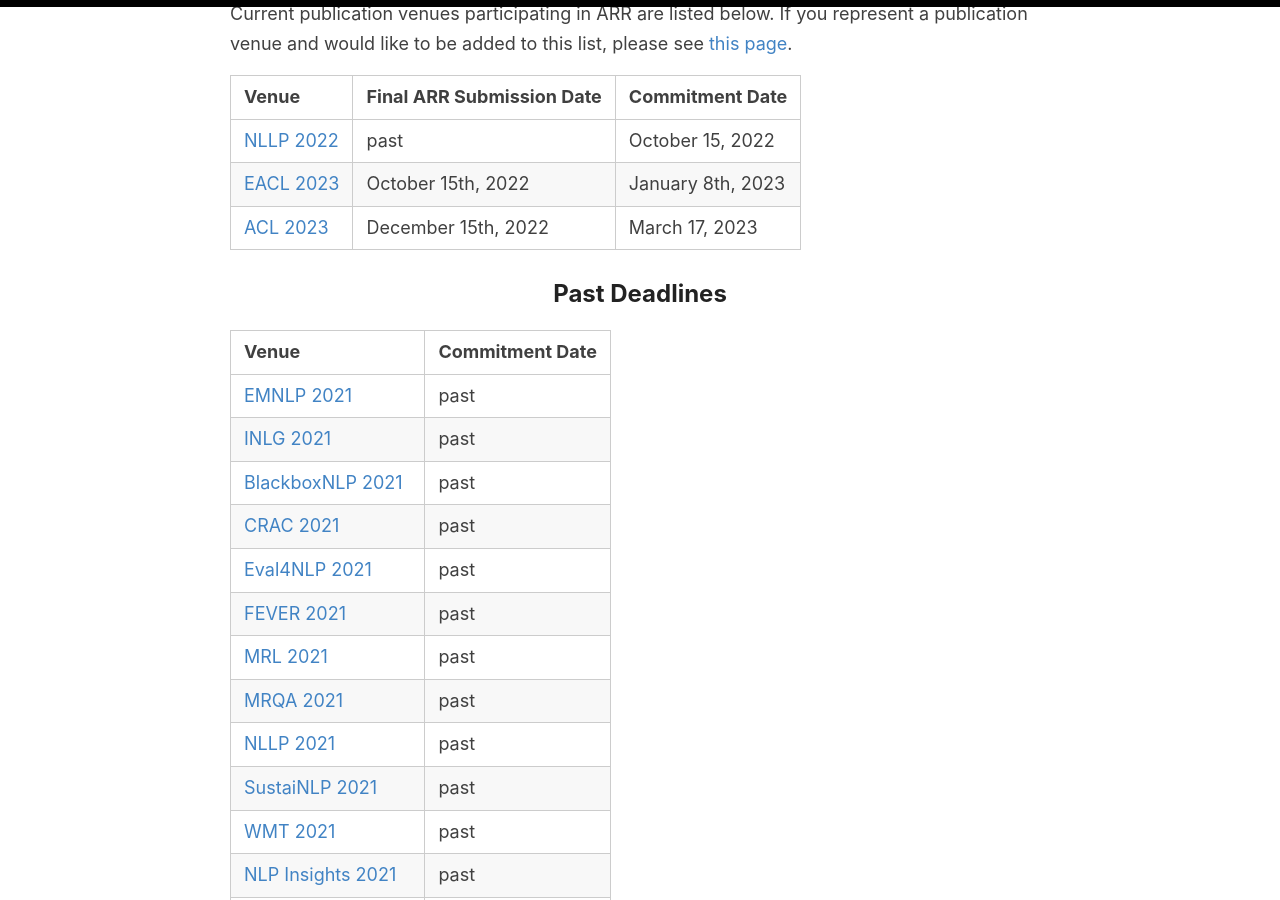
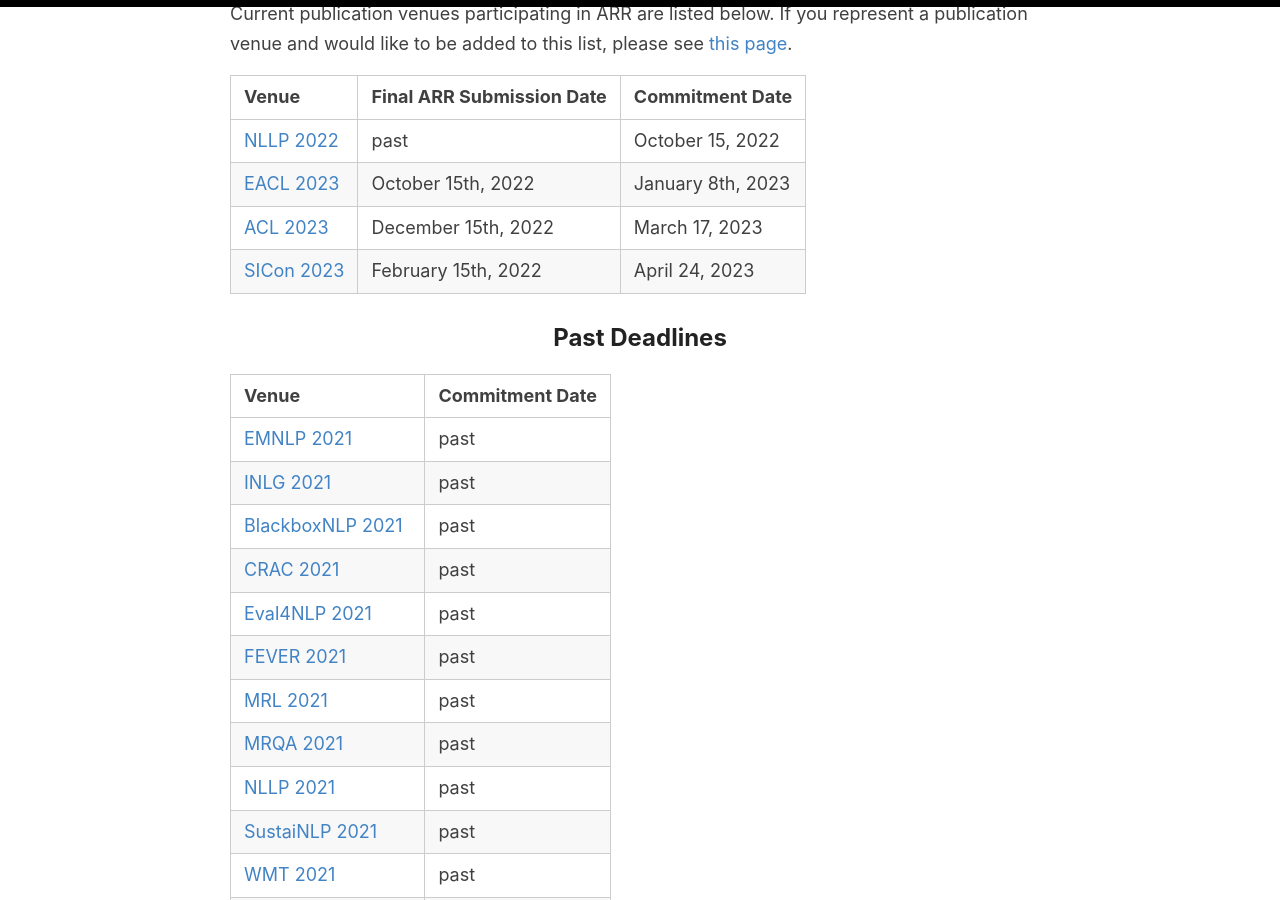
Before and after one commit to amitmerchant1990/reverie, a Jekyll site: the page built from dates.md, in a window 1280 px wide and 900 px high, scrolled down 666 px. Built offline with Jekyll 4.4.1, drawn with Linux system fonts in a browser that asks for light colours.

Commit message:
Update dates.md
Add commitment date for the SICon 2023 workshop co-located with ACL 2023.

```diff
--- a/dates.md
+++ b/dates.md
@@ -24,6 +24,7 @@ Current publication venues participating in ARR are listed below. If you represe
 | [NLLP 2022](https://nllpw.org/) | past | October 15, 2022 |
 | [EACL 2023](https://2023.eacl.org/) | October 15th, 2022 | January 8th, 2023 |
 | [ACL 2023](https://2023.aclweb.org/calls/main_conference/) | December 15th, 2022 | March 17, 2023 |
+| [SICon 2023](https://sites.google.com/view/sicon-2023/home) | February 15th, 2022 | April 24, 2023 |
 
 
 
```
